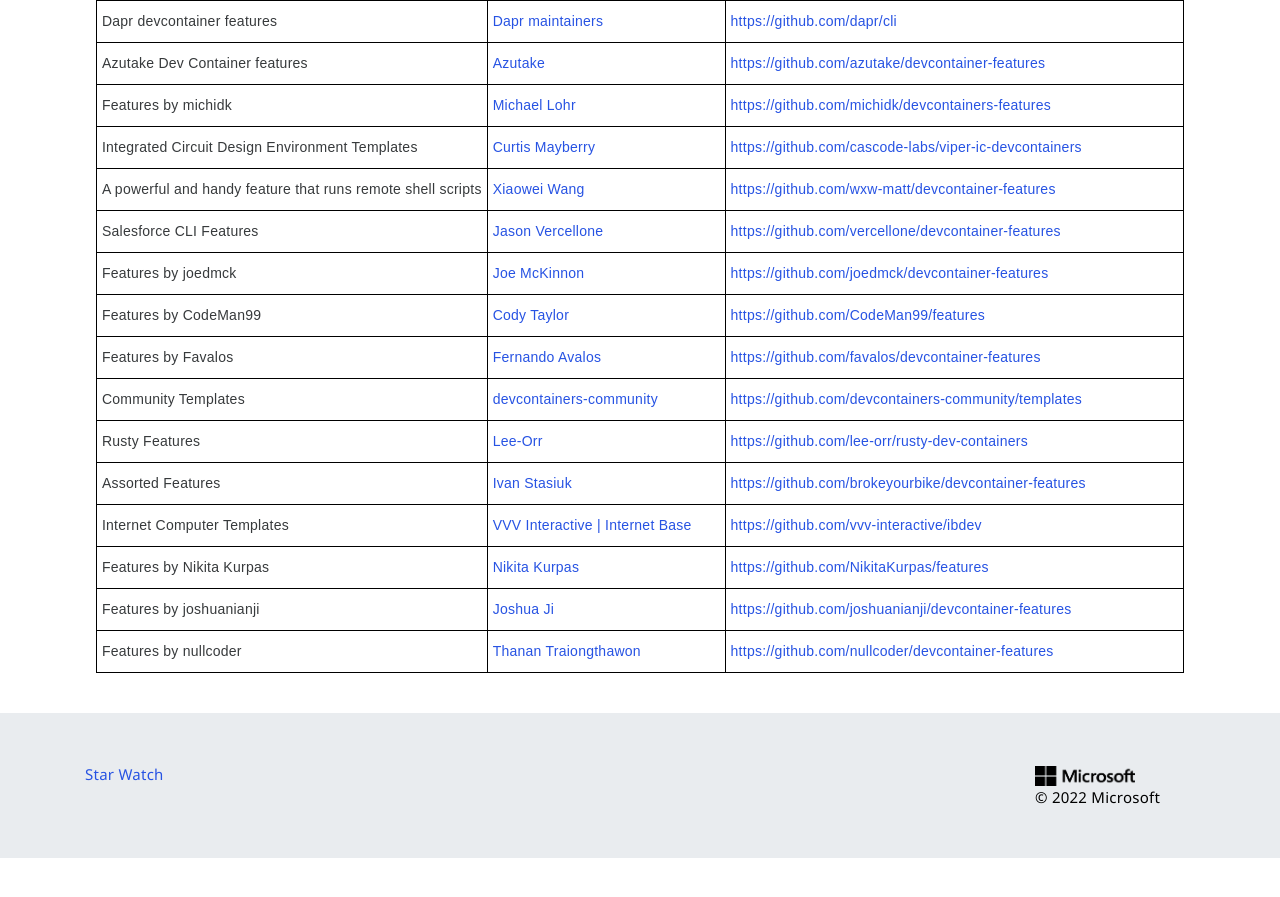
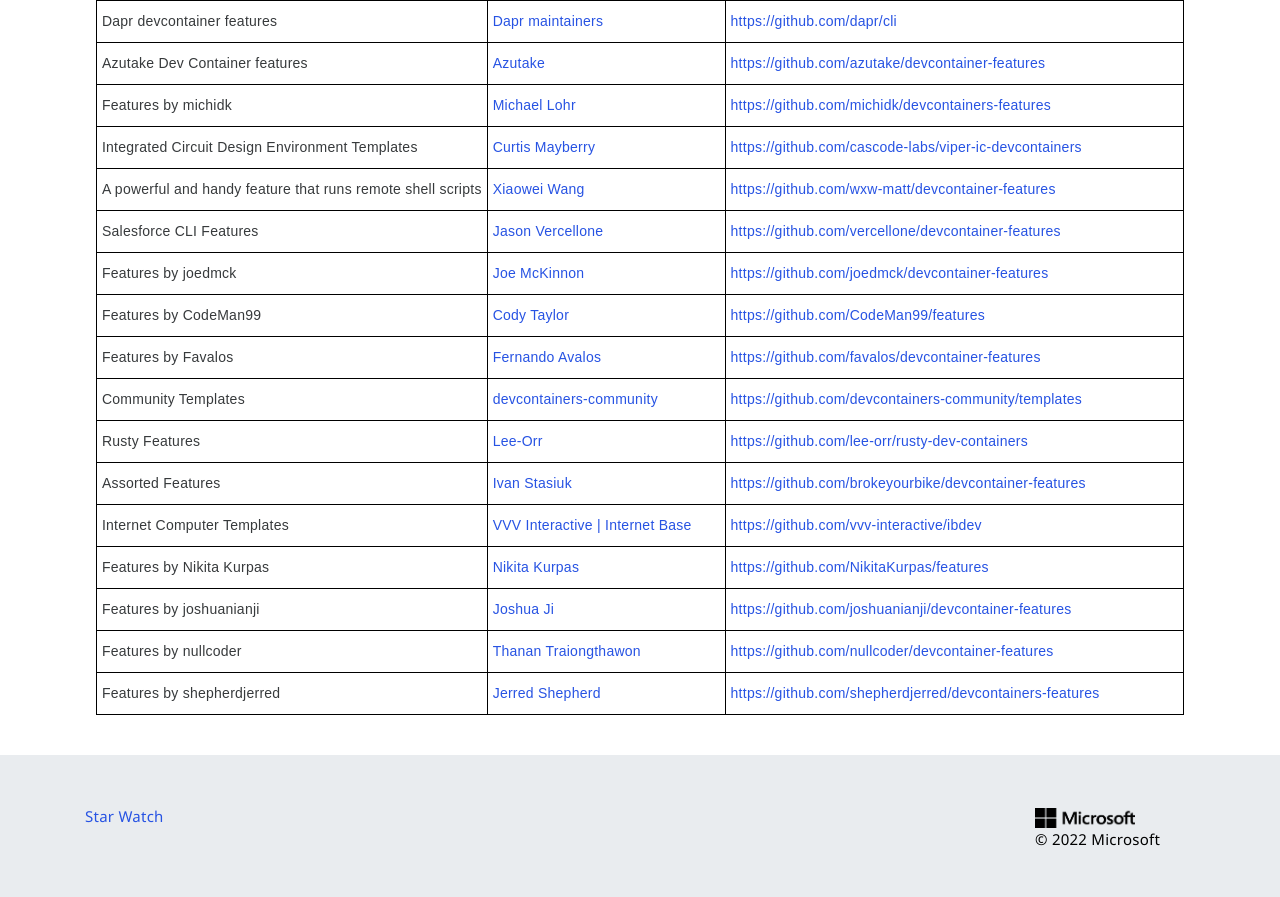
Before and after one commit to devcontainers/devcontainers.github.io, a Jekyll site: the page built from collections.html, in a window 1280 px wide and 900 px high, scrolled down 3358 px. Shown: the top 897 px of the window. Built offline with Jekyll 4.4.1, drawn with Linux system fonts in a browser that asks for light colours; nearby versions of some CDN libraries; comment, search, counter and statistics services are not loaded; before the commit the page ends 4216 px from its top, so only the background shows below that.

Commit message:
Update collection-index.yml

```diff
--- a/_data/collection-index.yml
+++ b/_data/collection-index.yml
@@ -438,3 +438,8 @@
   contact: https://github.com/nullcoder/devcontainer-features/issues
   repository: https://github.com/nullcoder/devcontainer-features
   ociReference: ghcr.io/nullcoder/devcontainer-features
+- name: Features by shepherdjerred
+  maintainer: Jerred Shepherd
+  contact: https://github.com/shepherdjerred/devcontainers-features/issues
+  repository: https://github.com/shepherdjerred/devcontainers-features
+  ociReference: ghcr.io/shepherdjerred/devcontainers-features
```
